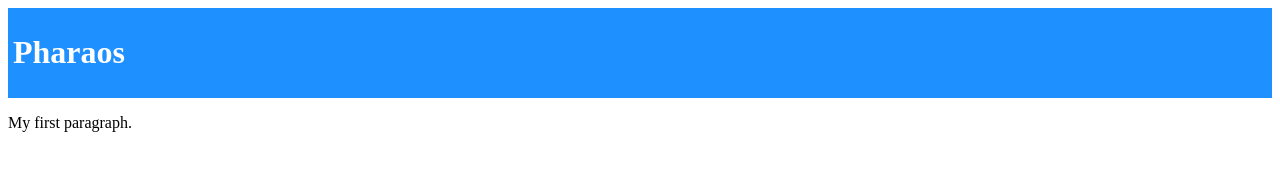
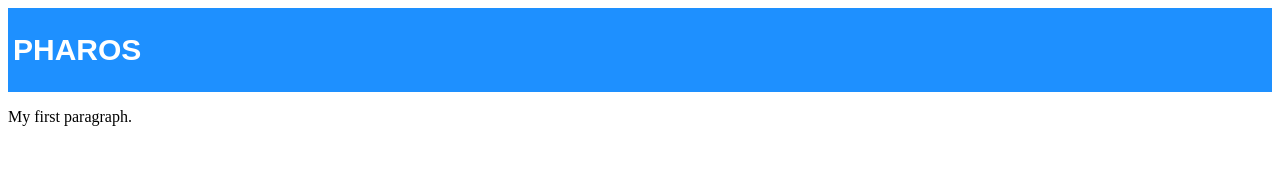
Before and after one commit to fredsome/Log2420, a plain HTML site: page index.html in a window 1280 px wide. Drawn offline with Linux system fonts and the light colour scheme.

Commit message:
Modification du titre

```diff
--- a/index.html
+++ b/index.html
@@ -5,18 +5,20 @@
 .Titre{
 background-color:DodgerBlue;
 color:white;
-padding:5px;>
+font-size: 15px;
+  padding:5px;>
   position: relative;
   left: 3px;
+  font-family: Arial, Helvetica, sans-serif;
+}
 
-}
 </style>
 </head>
 
 <body>
 
 <div class="Titre">
-<h1>Pharaos<h1>
+<h1>PHAROS<h1>
 
 </div>
 
```
